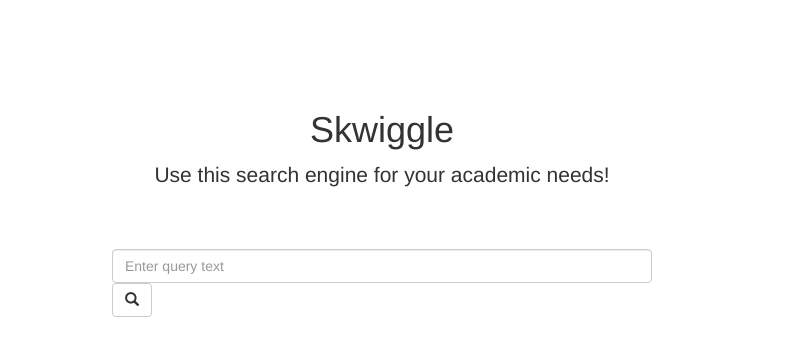
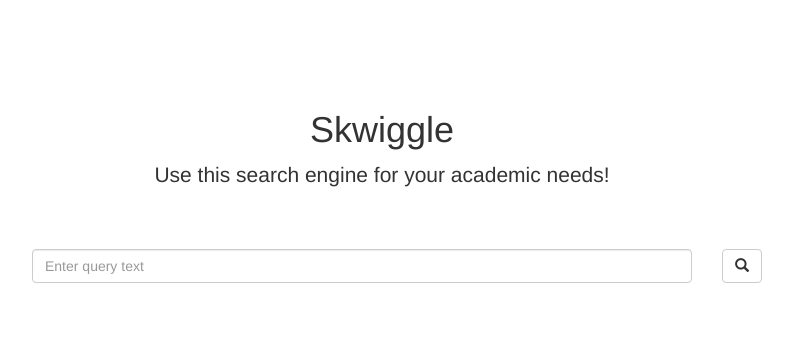
Before and after one commit to merada/ir-skwiggle, a Flask app: page / in a window 1280 px wide. Shown: the top 356 px of the page, without its empty margins (258-1051 px from the left). Run offline with Flask 2, Linux system fonts and the light colour scheme; some libraries are stand-ins or nearby versions.

Commit message:
Enlarges search bar and places button alongside

```diff
--- a/client-server/templates/home.html
+++ b/client-server/templates/home.html
@@ -6,15 +6,19 @@
       <h1>Skwiggle</h1>
       <p class="lead">Use this search engine for your academic needs!</p>
 	</div>
-      <form role="form">
-      	<div class="col-lg-3">
+    <form role="form">
+      <div class="col-lg-2">
+      </div>
+      <div class="form-group col-lg-10">
+        <div class="col-lg-9">
+          <input type="text" class="form-control" id="query" placeholder="Enter query text">
         </div>
-        <div class="form-group col-lg-6">
-          <input type="text" class="form-control" id="query" placeholder="Enter query text">
+        <div class="col-lg-3">
           <button type="submit" class="btn btn-default">
             <span class="glyphicon glyphicon-search"></span>
           </button>
         </div>
-      </form>
-    </div>
+      </div>
+    </form>
+  </div>
 {% endblock %}
```
